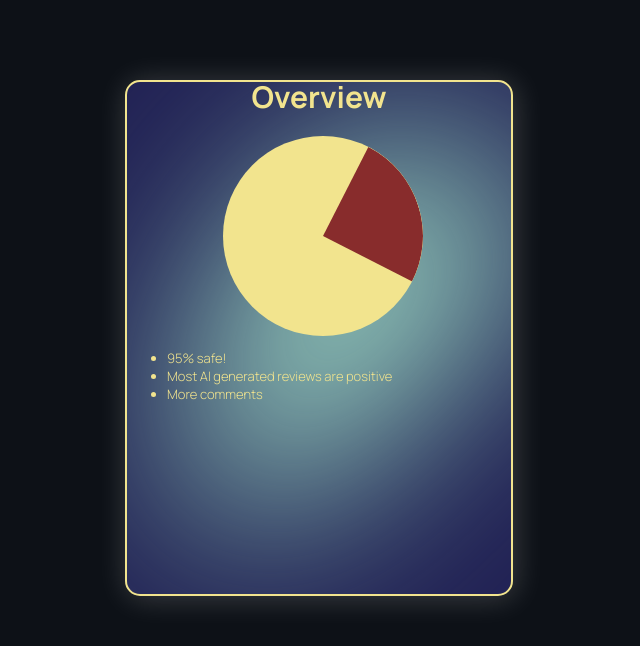
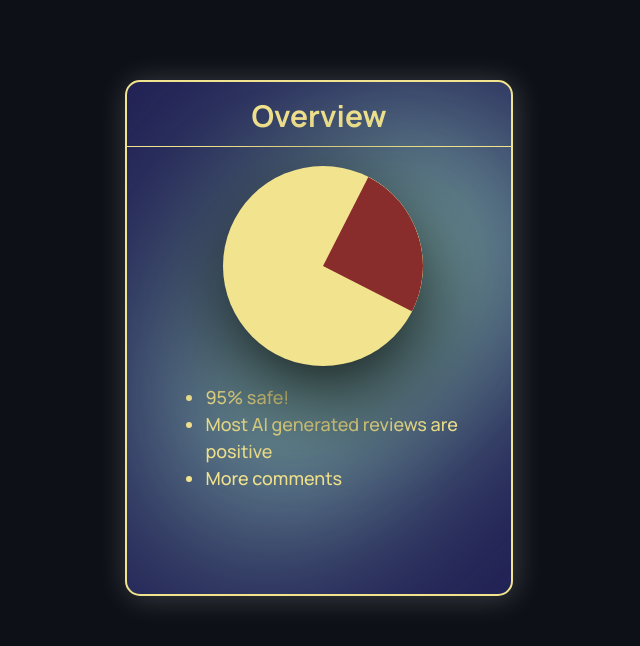
Before and after one commit to Deonaf24/CodeJam14, a website built with webpack: page package/static/backcard.html in a window 1280 px wide. Shown: the whole page, without its empty margins (321-961 px from the left). Built offline with nearby package versions, Linux system fonts and the light colour scheme; files whose address does not match are found by name; a web font is replaced by a local one.

Commit message:
Update CSS

```diff
--- a/package/static/backcard.html
+++ b/package/static/backcard.html
@@ -38,6 +38,7 @@
 
                         <!-- Product Name -->
                         <h1 class="cardTitle"><b>Overview</b></h1>
+                        <hr>
 
 
 
@@ -80,9 +81,9 @@
 
 
    <!-- Vanilla Tilts Cards -->
-   <script src="../frontend/js/tilt.js"></script>
+   <script src="/package/static/js/tilt.js"></script>
 
-   <script src="scripts/tilt-init.js"></script>
+   <script src="/package/static/js/tilt-init.js"></script>
 
 
 </body>
--- a/package/static/style/warningSection.css
+++ b/package/static/style/warningSection.css
@@ -62,7 +62,7 @@
     .cardTitle {
         margin: 0 auto;
         text-align: center;
-        margin-top: -10%;
+        margin-top: -5%;
         font-size: 30px;  /* 8vw for extension */
 
         color: var(--fifaRareGold);
@@ -105,7 +105,7 @@
     height: 200px;
     border-radius: 50%;
     background-color:var(--fifaRareGold);
-
+    box-shadow: 3px 30px 100px black;
     overflow: hidden;
   }
 
@@ -131,14 +131,16 @@
   }
 
   .comments {
-        margin-top: 0%;
-        margin-bottom: 30%;
+
+        margin: 0 auto;
         font-size: small;
         text-align: left;
         font-family: "Manrope";
-        font-weight: 300;
+        font-weight: 500;
+        font-size: 18px;
+        width: 80%;
         color: var(--fifaRareGold);
-
+        line-height: 1.5;
         z-index: 1; /* Above blob */
 
     }
```
